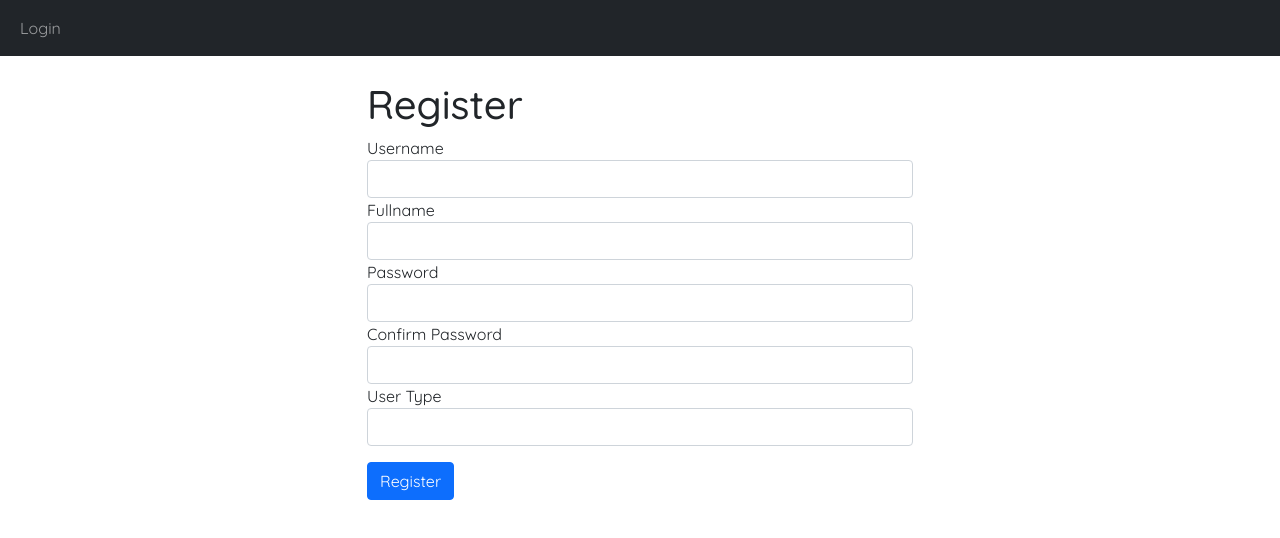
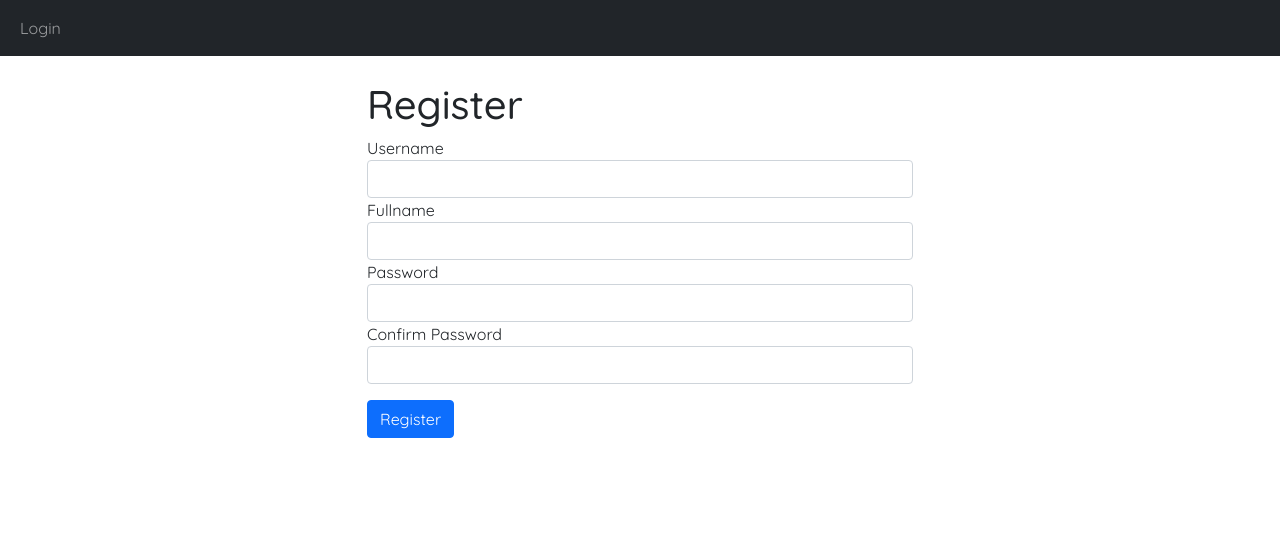
Before and after one commit to Biniam-Mehari/Code_Generation_GR5, a Vue app: page /register in a window 1280 px wide. Shown: the top 538 px of the page. Built offline with nearby package versions, Linux system fonts and the light colour scheme.

Commit message:
final fix

```diff
--- a/src/components/RegisterPage.vue
+++ b/src/components/RegisterPage.vue
@@ -56,7 +56,7 @@
             />
           </div>
           <!-- select customer or employee -->
-          <div class="form-group">
+          <div v-if="this.$store.getters.isAdmin" class="form-group">
             <label for="userType">User Type</label>
             <select class="form-control" id="userType" v-model="this.userType">
               <option value="customer">customer</option>
--- a/src/components/users/UsersList.vue
+++ b/src/components/users/UsersList.vue
@@ -40,9 +40,10 @@
             <button class="btn btn-info" @click="editUser(user.userId)">
               Edit
             </button>
+            <!-- create account button if withoutaccount is 1 -->
             <button
-              class="btn btn-info"
-              v-if="user.withoutAccount == 1"
+              v-if="this.withoutAccount == 1"
+              class="btn btn-success"
               @click="createAccount(user.userId)"
             >
               Create Account
```
